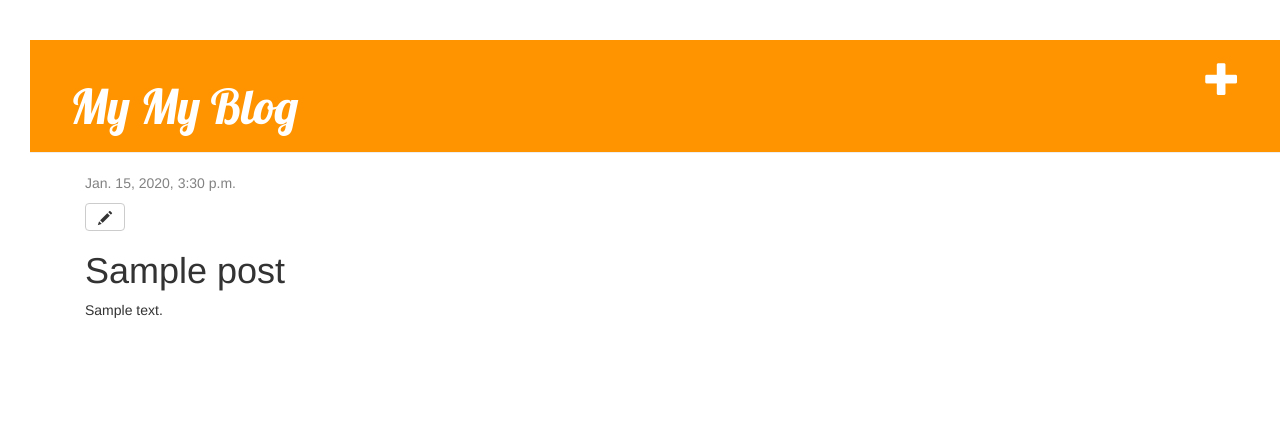
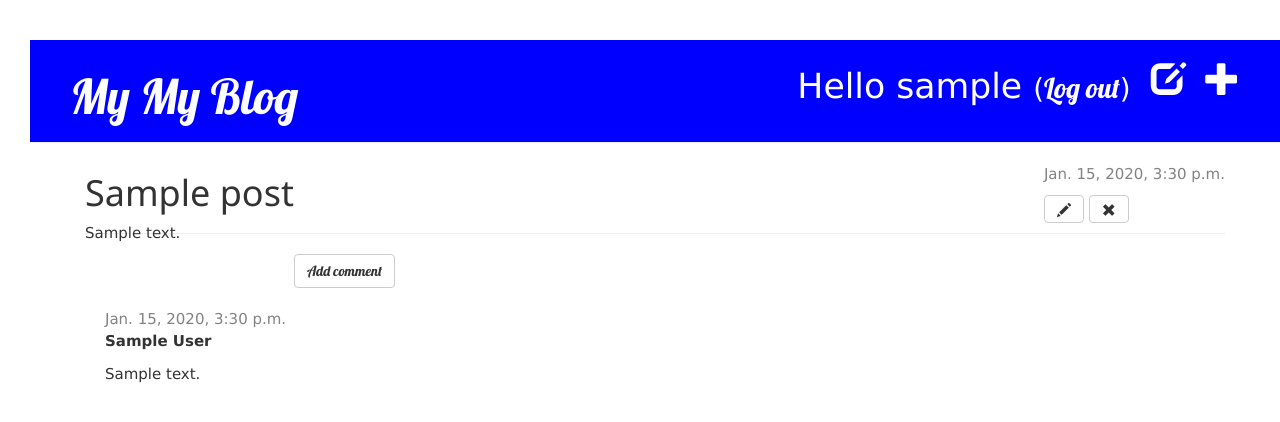
Before and after one commit to alok2569/My-first-blog, a Django app: page /post/1/ in a window 1280 px wide. Shown: the top 422 px of the page. Run offline with Django 3.2, Linux system fonts and the light colour scheme; a user stored in the database is signed in; tables that the repository leaves empty hold one stand-in row (values such as "Sample post"); some libraries are stand-ins or nearby versions.

Commit message:
added comments and other options

```diff
--- a/blog/admin.py
+++ b/blog/admin.py
@@ -1,5 +1,6 @@
 from django.contrib import admin
-from .models import Post
+from .models import Post, Comment
 
 
 admin.site.register(Post)
+admin.site.register(Comment)
--- a/blog/models.py
+++ b/blog/models.py
@@ -1,5 +1,6 @@
 from django.db import models
 from django.utils import timezone
+
 
 class Post(models.Model):
 	author = models.ForeignKey('auth.User', on_delete=models.CASCADE)
@@ -14,3 +15,20 @@ class Post(models.Model):
 
 	def __str__(self):
 		return self.title
+
+	def approved_comments(self):
+		return self.comments.filter(approved_comment=True)
+
+class Comment(models.Model):
+    post = models.ForeignKey('blog.Post', on_delete=models.CASCADE, related_name='comments')
+    author = models.CharField(max_length=200)
+    text = models.TextField()
+    created_date = models.DateTimeField(default=timezone.now)
+    approved_comment = models.BooleanField(default=False)
+
+    def approve(self):
+        self.approved_comment = True
+        self.save()
+
+    def __str__(self):
+        return self.text
--- a/blog/static/css/blog.css
+++ b/blog/static/css/blog.css
@@ -6,7 +6,7 @@ body{
     padding-left:30;
 }
 .page-header {
-    background-color: #ff9400;
+    background-color: blue;
     margin-top: 0;
     padding: 20px 20px 20px 40px;
 }
@@ -27,6 +27,7 @@ h1, h2, h3, h4 {
 
 .date {
     color: #828282;
+
 }
 
 .save {
@@ -51,3 +52,12 @@ h1, h2, h3, h4 {
 .post h1 a, .post h1 a:visited {
     color: #000000;
 }
+.datenglyph{
+	float:right;
+}
+.titlentext{
+	float:left;
+}
+.comment {
+    margin: 20px 0px 20px 20px;
+}
--- a/blog/templates/blog/base.html
+++ b/blog/templates/blog/base.html
@@ -2,23 +2,30 @@
 <html>
     <head>
         <title>My blog</title>
+
+        <link rel="icon" type="image/png" href="C:/Users/user/djangoboys/mysite/blog/templates/blog/favicon.ico" />
         <link rel="stylesheet" href="{% static 'css/blog.css' %}">
         <link rel="stylesheet" href="//maxcdn.bootstrapcdn.com/bootstrap/3.2.0/css/bootstrap.min.css">
         <link href="//fonts.googleapis.com/css?family=Lobster&subset=latin,latin-ext" rel="stylesheet" type="text/css">
-
+        <link rel="stylesheet" href="https://www.w3schools.com/w3css/4/w3.css">
+<link rel="stylesheet" href="https://cdnjs.cloudflare.com/ajax/libs/font-awesome/4.7.0/css/font-awesome.min.css">
 
     </head>
     <body>
      <div class="page-header">
       {% if user.is_authenticated %}
         <a href="{% url 'post_new' %}" class="top-menu"><span class="glyphicon glyphicon-plus"></span></a>
+        <a href="{% url 'post_draft_list' %}" class="top-menu"><span class="glyphicon glyphicon-edit"></span></a>
+        <p class="top-menu">Hello {{ user.username }} <small>(<a href="{% url 'logout' %}">Log out</a>)</small></p>
+      {% else %}
+            <a href="{% url 'login' %}" class="top-menu"><span class="glyphicon glyphicon-lock"></span></a>
      {% endif %}
         <h1> <a href ='#'>My My Blog</a> </h1>
 
         </div>
     <div class="content container">
      <div class="row">
-        <div class="col-md-8">
+        <div class="col-md-12">
         {% block content %}
 
         {% endblock %}
--- a/blog/templates/blog/post_detail.html
+++ b/blog/templates/blog/post_detail.html
@@ -2,16 +2,40 @@
 
 {% block content %}
   <div class="post">
+  	<div class="datenglyph">
    {% if post.published_date %}
       <div class="date">
       	<p>{{post.published_date}}</p>
       </div>
+   {% else %}
+    <a class="btn btn-default" href="{% url 'post_publish' pk=post.pk %}">Publish</a>
    {% endif %}
    {% if user.is_authenticated %}
       <a class="btn btn-default" href="{% url 'post_edit' pk=post.pk %}"><span class="glyphicon glyphicon-pencil"></span></a>
+      <a class="btn btn-default" href="{% url 'post_remove' pk=post.pk %}"><span class="glyphicon glyphicon-remove"></span></a>
    {% endif %}
+    </div><div class=titlentext>
    <h1>{{post.title}}</h1>
    <p>{{post.text|linebreaksbr}}</p>
    </div>
 </div>
+<hr>
+<a class="btn btn-default" href="{% url 'add_comment_to_post' pk=post.pk %}">Add comment</a>
+{% for comment in post.comments.all %}
+   {% if user.is_authenticated or comment.approved_comment %}
+    <div class="comment">
+        <div class="date">
+        {{ comment.created_date }}
+        {% if not comment.approved_comment %}
+        <a class="btn btn-default" href="{% url 'comment_remove' pk=comment.pk %}"><span class="glyphicon glyphicon-remove"></span></a>
+        <a class="btn btn-default" href="{% url 'comment_approve' pk=comment.pk %}"><span class="glyphicon glyphicon-ok"></span></a>
+        {% endif %}
+    </div>
+        <strong>{{ comment.author }}</strong>
+        <p>{{ comment.text|linebreaks }}</p>
+    </div>
+    {% endif %}
+{% empty %}
+    <p>No comments here yet :(</p>
+{% endfor %}
 {% endblock %}
--- a/blog/templates/blog/post_list.html
+++ b/blog/templates/blog/post_list.html
@@ -7,5 +7,6 @@
             <h2>title:<a href="{% url 'post_detail' pk=post.pk %}">{{post.title}}</a></h2>
             <p>{{post.text|linebreaksbr}}</p>
           </div>
+          <a href="{% url 'post_detail' pk=post.pk %}">Comments: {{ post.approved_comments.count }}</a>
         {% endfor %}
 {% endblock %}
--- a/blog/urls.py
+++ b/blog/urls.py
@@ -7,4 +7,10 @@ urlpatterns=[
      url(r'^post/(?P<pk>\d+)/$', views.post_detail, name='post_detail'),
      url(r'^post/new/$',views.post_new, name='post_new'),
      url(r'^post/(?P<pk>\d+)/edit/$', views.post_edit, name='post_edit'),
+     url(r'^drafts/$', views.post_draft_list, name='post_draft_list'),
+     url(r'^post/(?P<pk>\d+)/publish/$', views.post_publish, name='post_publish'),
+     url(r'^post/(?P<pk>\d+)/remove/$', views.post_remove, name='post_remove'),
+     url(r'^post/(?P<pk>\d+)/comment/$', views.add_comment_to_post, name='add_comment_to_post'),
+     url(r'^comment/(?P<pk>\d+)/approve/$', views.comment_approve, name='comment_approve'),
+     url(r'^comment/(?P<pk>\d+)/remove/$', views.comment_remove, name='comment_remove'),
      ]
--- a/blog/views.py
+++ b/blog/views.py
@@ -1,9 +1,9 @@
 from django.shortcuts import render, get_object_or_404
-from .models import Post
+from .models import Post, Comment
 from django.utils import timezone
-from .forms import PostForm
 from django.shortcuts import redirect
-
+from django.contrib.auth.decorators import login_required
+from .forms import PostForm, CommentForm
 
 def post_list(request):
 	posts=Post.objects.filter(published_date__lte=timezone.now()).order_by('published_date')
@@ -12,20 +12,19 @@ def post_list(request):
 def post_detail(request, pk):
 	post=get_object_or_404(Post,pk=pk)
 	return render(request, 'blog/post_detail.html',{'post':post})
-
+@login_required
 def post_new(request):
 	if request.method=="POST":
 		form=PostForm(request.POST)
 		if form.is_valid():
 			post = form.save(commit=False)
 			post.author = request.user
-			post.published_date = timezone.now()
 			post.save()
 			return redirect('post_detail', pk=post.pk)
 	else:
 		form = PostForm()
 	return render(request,'blog/post_edit.html',{'form':form})
-
+@login_required
 def post_edit(request, pk):
     post = get_object_or_404(Post, pk=pk)
     if request.method == "POST":
@@ -33,9 +32,45 @@ def post_edit(request, pk):
         if form.is_valid():
             post = form.save(commit=False)
             post.author = request.user
-            post.published_date = timezone.now()
             post.save()
             return redirect('post_detail', pk=post.pk)
     else:
         form = PostForm(instance=post)
     return render(request, 'blog/post_edit.html', {'form': form})
+@login_required
+def post_draft_list(request):
+ 	posts = Post.objects.filter(published_date__isnull=True).order_by('created_date')
+ 	return render(request, 'blog/post_draft_list.html', {'posts': posts})
+@login_required
+def post_publish(request, pk):
+    post = get_object_or_404(Post, pk=pk)
+    post.publish()
+    return redirect('post_detail', pk=pk)
+@login_required
+def post_remove(request, pk):
+    post = get_object_or_404(Post, pk=pk)
+    post.delete()
+    return redirect('post_list')
+def add_comment_to_post(request, pk):
+    post = get_object_or_404(Post, pk=pk)
+    if request.method == "POST":
+        form = CommentForm(request.POST)
+        if form.is_valid():
+            comment = form.save(commit=False)
+            comment.post = post
+            comment.save()
+            return redirect('post_detail', pk=post.pk)
+    else:
+        form = CommentForm()
+    return render(request, 'blog/add_comment_to_post.html', {'form': form})
+@login_required
+def comment_approve(request, pk):
+    comment = get_object_or_404(Comment, pk=pk)
+    comment.approve()
+    return redirect('post_detail', pk=comment.post.pk)
+
+@login_required
+def comment_remove(request, pk):
+    comment = get_object_or_404(Comment, pk=pk)
+    comment.delete()
+    return redirect('post_detail', pk=comment.post.pk)
--- a/mysite/settings.py
+++ b/mysite/settings.py
@@ -70,6 +70,7 @@ TEMPLATES = [
 
 WSGI_APPLICATION = 'mysite.wsgi.application'
 
+LOGIN_REDIRECT_URL = '/'
 
 # Database
 # https://docs.djangoproject.com/en/1.11/ref/settings/#databases
--- a/mysite/urls.py
+++ b/mysite/urls.py
@@ -16,8 +16,11 @@ Including another URLconf
 from django.conf.urls import include
 from django.conf.urls import url
 from django.contrib import admin
+from django.contrib.auth import views
 
 urlpatterns = [
     url(r'^admin/', admin.site.urls),
     url(r'', include('blog.urls')),
+    url(r'^accounts/login/$', views.login, name='login'),
+    url(r'^accounts/logout/$', views.logout, name='logout', kwargs={'next_page': '/'}),
 ]
```
Also changed, not shown: blog/forms.py (+7 -2 lines), blog/templates/blog/add_comment_to_post.html (added, +9 -0 lines), blog/templates/blog/post_draft_list.html (added, +11 -0 lines), blog/templates/registration/login.html (added, +24 -0 lines), blog/migrations/0002_comment.py (added), blog/templates/blog/favicon.ico (added). Lines whose indentation alone changed are shown as unchanged.
